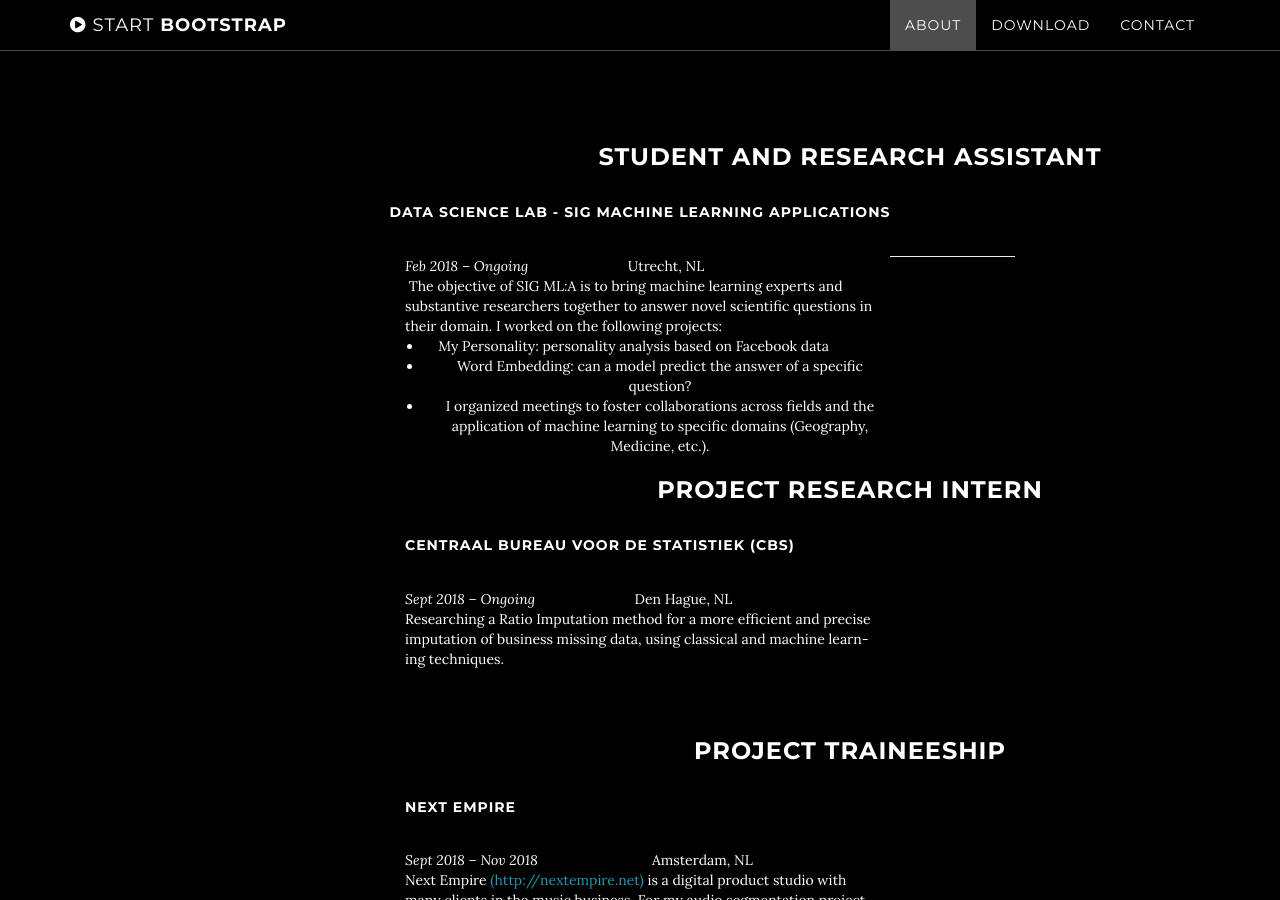
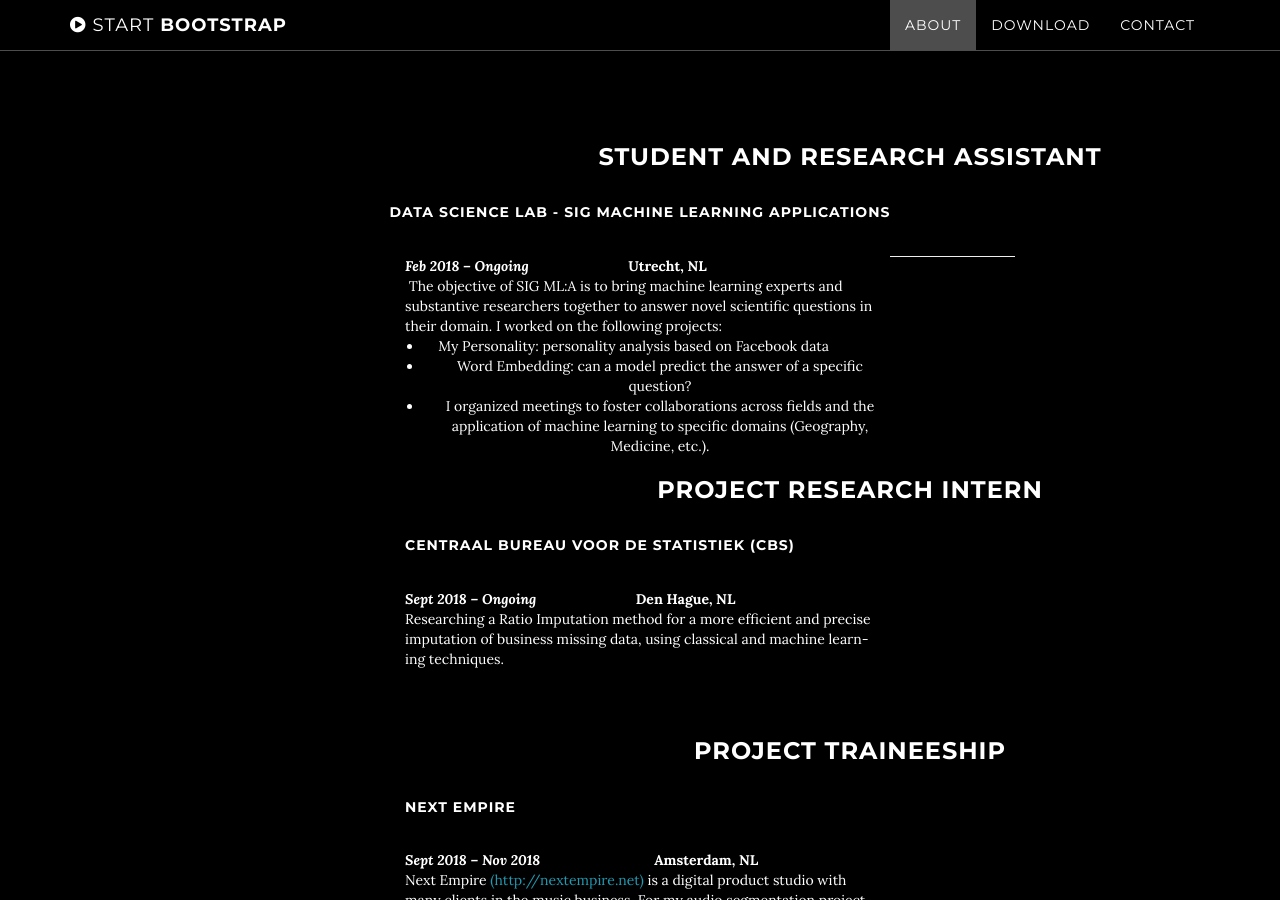
Before and after one commit to AgneseG/AgneseG.github.io, a Jekyll site: the page built from index.html, in a window 1280 px wide and 900 px high, scrolled down 1224 px. Built offline with Jekyll 4.4.1, drawn with Linux system fonts in a browser that asks for light colours.

Commit message:
Update about.html

```diff
--- a/_includes/about.html
+++ b/_includes/about.html
@@ -6,7 +6,7 @@
 
 <h3 class="container content-section text-align: right">Student and Research Assistant</h3>
 <h5>Data Science Lab - SIG Machine Learning Applications</h5>
-<div class="col-lg-8 col-lg-offset-2" style="text-align: left;"><em>Feb 2018 &ndash; Ongoing &nbsp;</em> &nbsp; &nbsp; &nbsp; &nbsp; &nbsp; &nbsp; &nbsp; &nbsp; &nbsp; &nbsp; &nbsp; &nbsp; Utrecht, NL</div>
+<strong class="col-lg-8 col-lg-offset-2" style="text-align: left;"><em>Feb 2018 &ndash; Ongoing &nbsp;</em> &nbsp; &nbsp; &nbsp; &nbsp; &nbsp; &nbsp; &nbsp; &nbsp; &nbsp; &nbsp; &nbsp; &nbsp; Utrecht, NL</strong>
 <div class="col-lg-8 col-lg-offset-2" style="text-align: left;">&nbsp;The objective of SIG ML:A is to bring machine learning experts and substantive researchers together to answer novel scientific questions in their domain. I worked on the following projects:</div>
 <ul>
 <li class="col-lg-8 col-lg-offset-2" style="text-align: left;">My Personality: personality analysis based on Facebook data</li>
@@ -19,14 +19,14 @@
 
 <h3 class="container content-section text-align: right">Project Research Intern</h3>
 <h5 class="col-lg-8 col-lg-offset-2" style="text-align: left;">Centraal Bureau voor de Statistiek (CBS)</h5>
-<div class="col-lg-8 col-lg-offset-2" style="text-align: left;"><em>Sept 2018 &ndash; Ongoing &nbsp;</em> &nbsp; &nbsp; &nbsp; &nbsp; &nbsp; &nbsp; &nbsp; &nbsp; &nbsp; &nbsp; &nbsp; &nbsp; Den Hague, NL</div>
+<strong class="col-lg-8 col-lg-offset-2" style="text-align: left;"><em>Sept 2018 &ndash; Ongoing &nbsp;</em> &nbsp; &nbsp; &nbsp; &nbsp; &nbsp; &nbsp; &nbsp; &nbsp; &nbsp; &nbsp; &nbsp; &nbsp; Den Hague, NL</strong>
 
 <div class="col-lg-8 col-lg-offset-2" style="text-align: left;">Researching a Ratio Imputation method for a more efficient and precise imputation of business missing data, using classical and machine learn- ing techniques.</div>
 
 
 <h3 class="container content-section text-align: right">Project Traineeship</h3>
 <h5 class="col-lg-8 col-lg-offset-2" style="text-align: left;">Next Empire</h5>
-<div class="col-lg-8 col-lg-offset-2" style="text-align: left;"><em>Sept 2018 &ndash; Nov 2018</em> &nbsp; &nbsp; &nbsp; &nbsp; &nbsp; &nbsp; &nbsp; &nbsp; &nbsp; &nbsp; &nbsp; &nbsp; &nbsp; &nbsp; &nbsp; Amsterdam, NL</div>
+<strong class="col-lg-8 col-lg-offset-2" style="text-align: left;"><em>Sept 2018 &ndash; Nov 2018</em> &nbsp; &nbsp; &nbsp; &nbsp; &nbsp; &nbsp; &nbsp; &nbsp; &nbsp; &nbsp; &nbsp; &nbsp; &nbsp; &nbsp; &nbsp; Amsterdam, NL</strong>
 
 <div class="col-lg-8 col-lg-offset-2" style="text-align: left;">Next Empire <a href="http://nextempire.net">(http://nextempire.net)</a>&nbsp;is a digital product studio with many clients in the music business. For my audio segmentation project I&rsquo;ve built from scratch an audio files classification model which seg- mented radiostreams into the individual songs and the speech or com- mercials in between. I used:</div>
 <ul>
```
